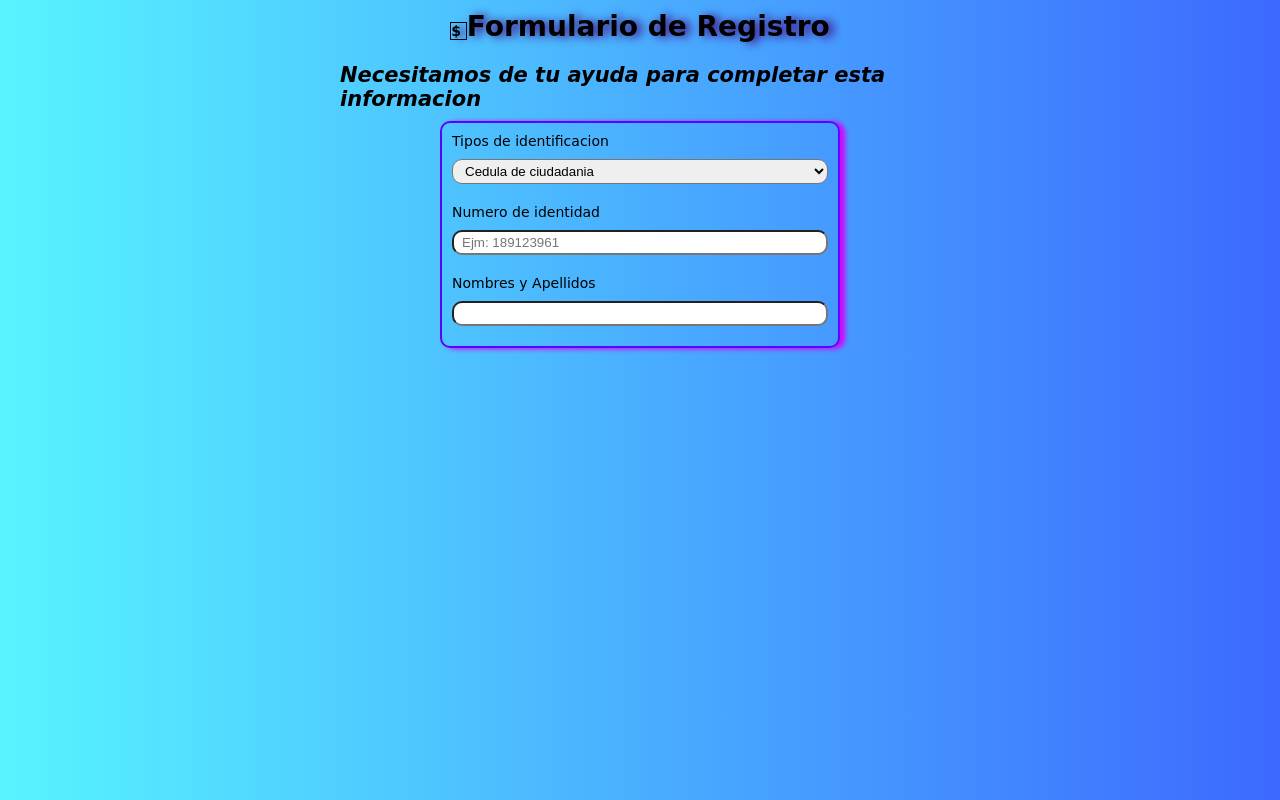
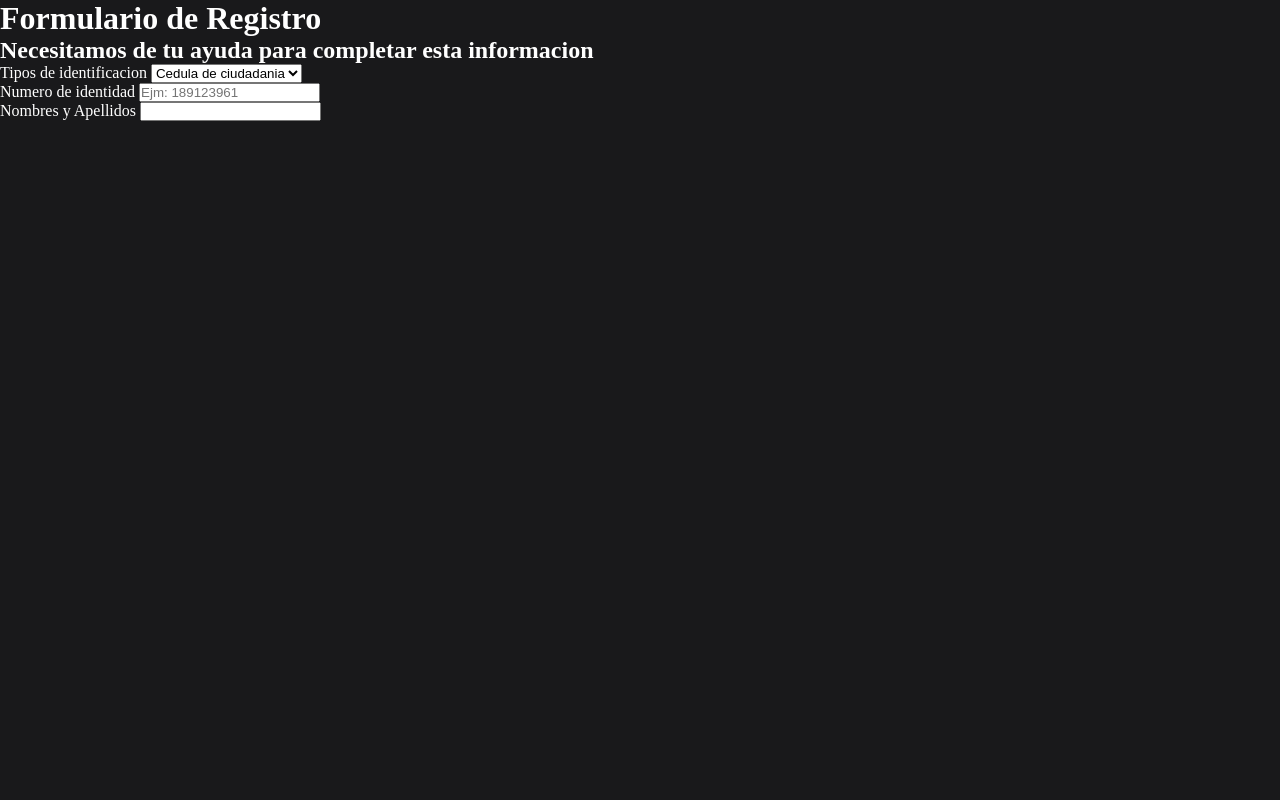
Before and after one commit to TheRapidCoding/jornada-temprano, a plain HTML site: page Index.html in a window 1280 px wide. Drawn offline with Linux system fonts and the light colour scheme.

Commit message:
Add files via upload

```diff
--- a/styles.css
+++ b/styles.css
@@ -1,60 +1,24 @@
-* {
+*{
     box-sizing: border-box;
     margin: 0px;
     padding: 0px;
 }
-body {
-    margin: 10px 30px;
-    background: linear-gradient(to right,#57f4ff,#3c69ff);
-    font-family: cursive;
-    font-size: 14px;
+body{
+    background-color: #19191B;
+    color: #FFFFFF;
+}
+header{
     display: flex;
-    flex-direction: column;
-    align-items: center;
+    justify-content: space-between;
+    padding: 40px;
 }
-h1 {
-    text-align: center;
-    text-shadow: 5px 1px 10px #440078;
-    padding-bottom: 20px;
+.LOGO img{
+    width: 90px;
 }
-h2 {
-    font-style: italic;
-    font-weight: 550;
+.derecha{
+    display: flex;
+    gap: 10px;
 }
-form, h2 {
-    display: flex;
-    flex-direction: column;
-    justify-content: center;
-    max-width: 600px;
-    gap: 10px;
-    width: 1000px;
+.derecha img{
+    width: 45px;
 }
-form {
-    margin-top: 10px;
-    border: 2px solid#5b04fd;
-    border-radius: 10px;
-    padding: 10px;
-    box-shadow: 5px 1px 5px #d900ff;
-    width: 100%;
-    max-width: 400px;
-}
-.itemform {
-    display: flex;
-    flex-direction: column;
-    gap: 10px;
-    padding-bottom: 10px;
-}
-input, select {
-    height: 25px;
-    border-radius: 10px;
-    padding-left: 8px;
-    transition-duration: 0.5s slow;
-}
-input[type="text"]:focus, select:focus{
-    box-shadow: 4px 1px 2px greenyellow;
-}
-h1::before{
-    content: "$ ";
-    font-size: 14px;
-    border: 1px solid black;
-}
```
Also changed, not shown: index.html (added, +39 -0 lines), main.js (added).
